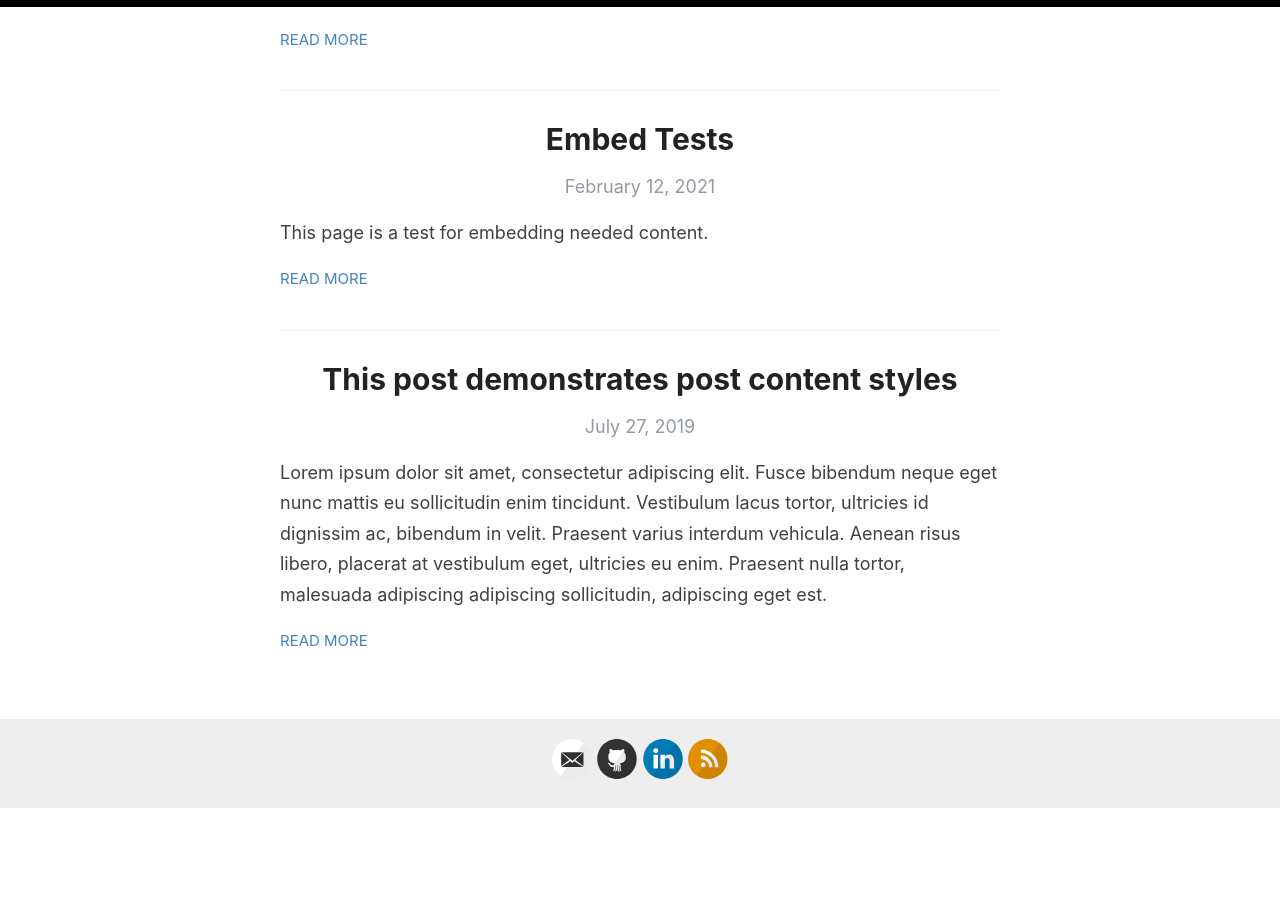
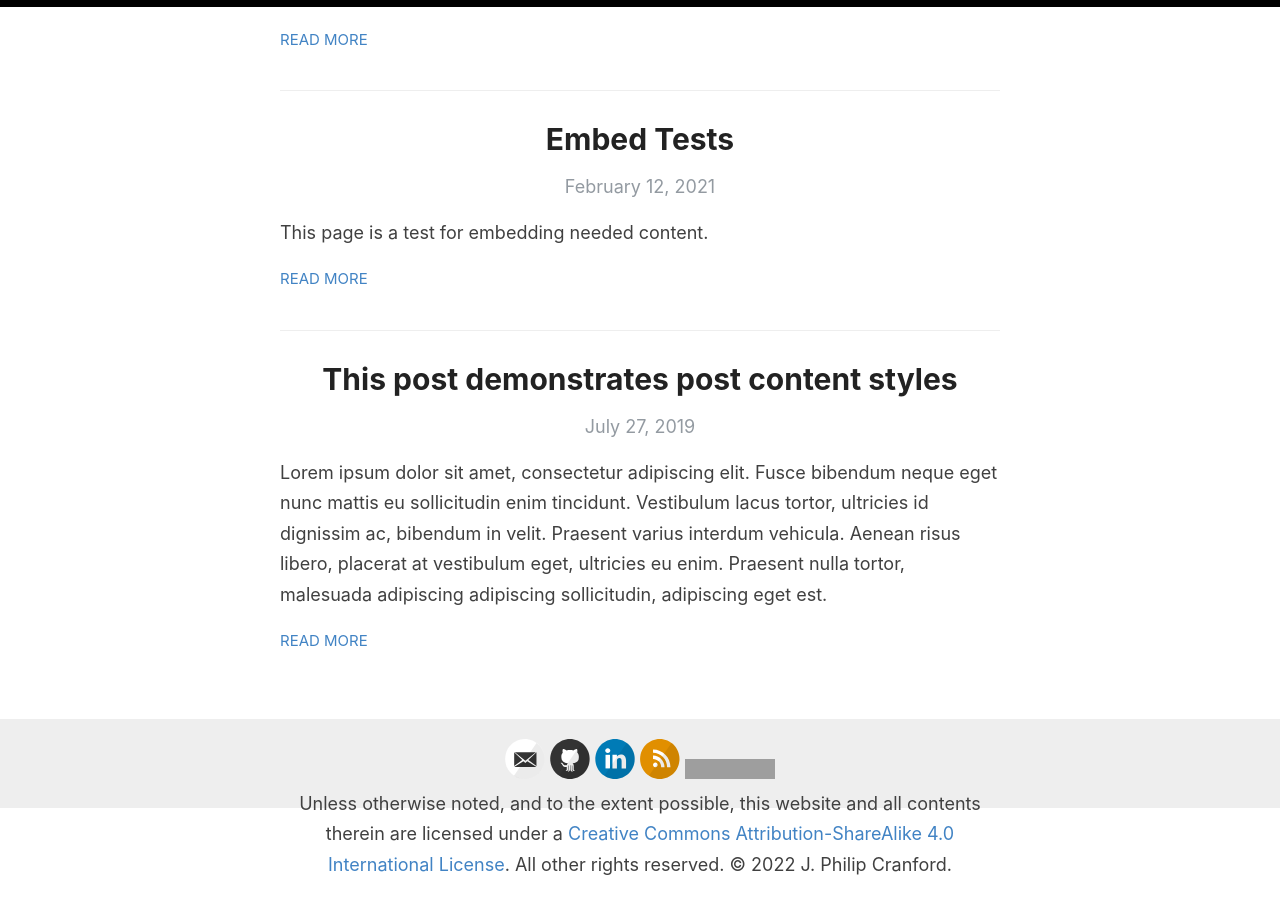
Before and after one commit to jpcranford/jpcranford.github.io, a Jekyll site: the page built from index.html, in a window 1280 px wide and 900 px high, scrolled down 599 px. Built offline with Jekyll 4.4.1, drawn with Linux system fonts in a browser that asks for light colours; the list of posts is cut into pages by our own code; before the commit the page ends 1408 px from its top, so only the background shows below that; grey boxes are pictures that could not be loaded.

Commit message:
Add blanket CC license

```diff
--- a/_layouts/default.html
+++ b/_layouts/default.html
@@ -49,6 +49,7 @@
         <div class="container">
           <footer class="footer">
             {% include svg-icons.html %}
+            <a rel="license" href="http://creativecommons.org/licenses/by-sa/4.0/"><img alt="Creative Commons License" style="border-width:0" src="https://i.creativecommons.org/l/by-sa/4.0/88x31.png" /></a><br />Unless otherwise noted, and to the extent possible, this website and all contents therein are licensed under a <a rel="license" href="http://creativecommons.org/licenses/by-sa/4.0/">Creative Commons Attribution-ShareAlike 4.0 International License</a>. All other rights reserved. © 2022 J. Philip Cranford.
           </footer>
         </div>
       </div>
```
